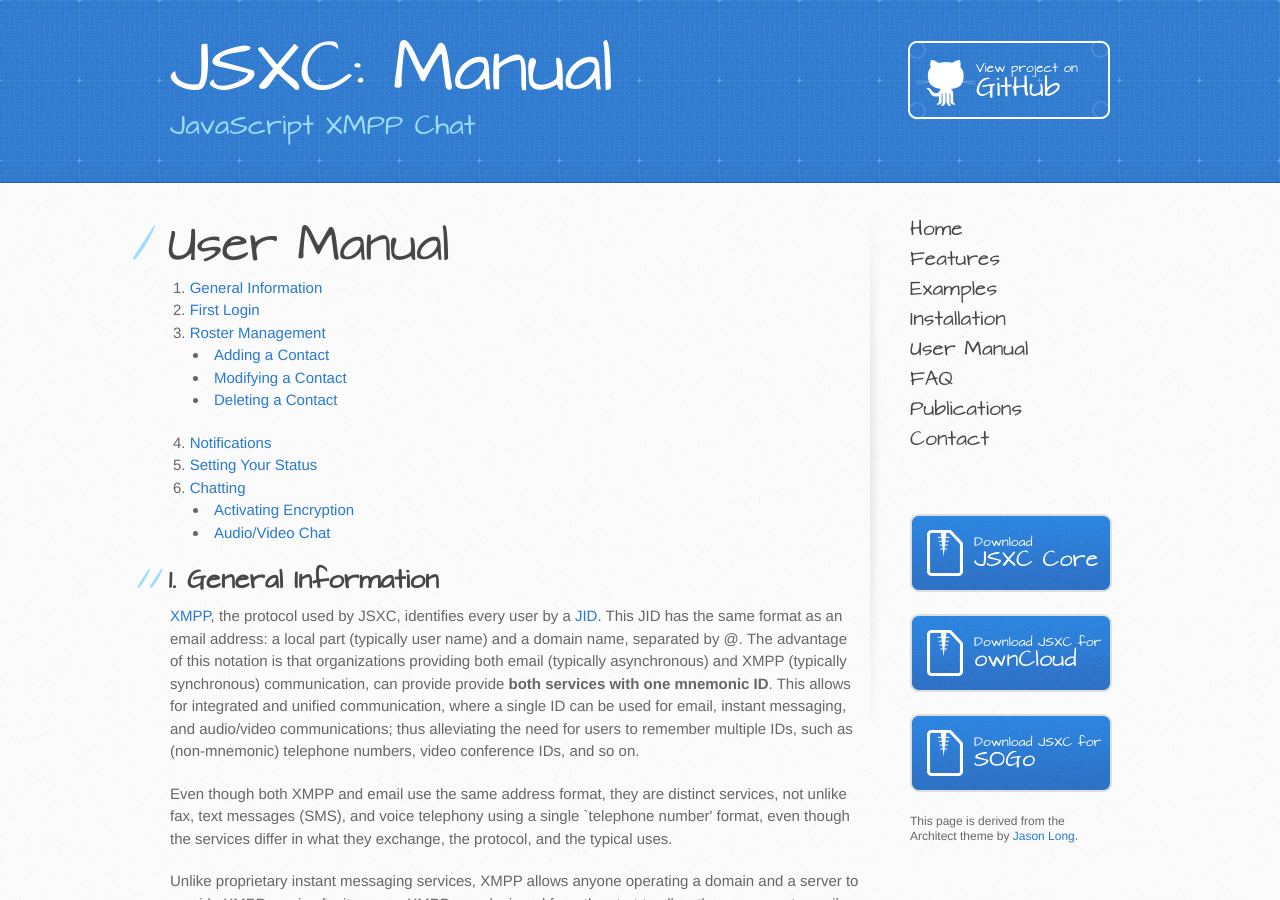
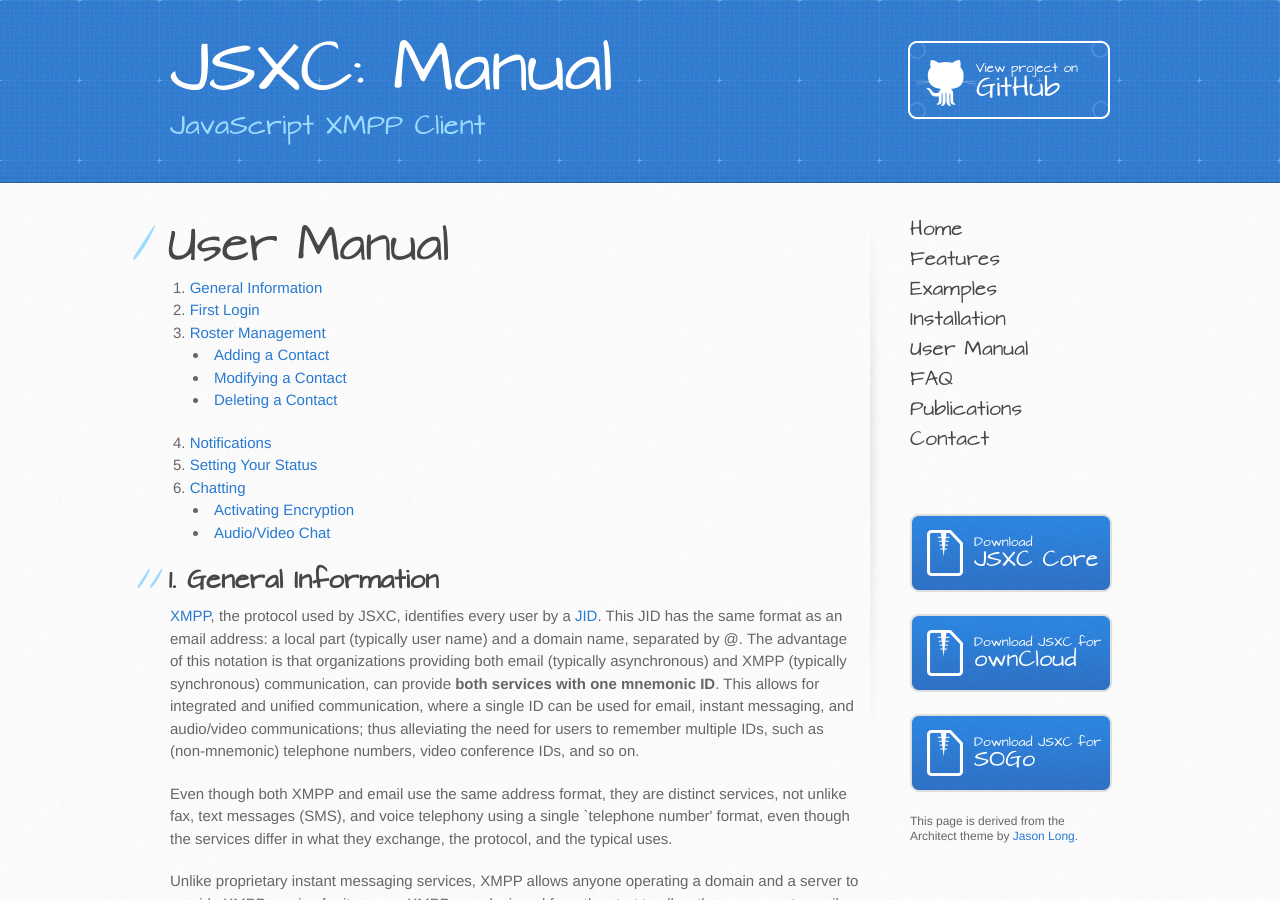
Before and after one commit to jsxc/jsxc.org, a Jekyll site: the page built from manual.html, in a window 1280 px wide and 900 px high. Built offline with Jekyll 4.4.1, drawn with Linux system fonts in a browser that asks for light colours; comment, search, counter and statistics services are not loaded.

Commit message:
fix typos

```diff
--- a/_layouts/default.html
+++ b/_layouts/default.html
@@ -34,7 +34,7 @@
    <header>
       <div class="inner">
          <h1>JSXC{% if page.title %}: {{page.title}}{% endif %}</h1>
-         <h2>JavaScript XMPP Chat</h2>
+         <h2>JavaScript XMPP Client</h2>
          <a href="https://github.com/sualko/jsxc" class="button"><small>View project on</small>GitHub</a>
       </div>
    </header>
--- a/manual.html
+++ b/manual.html
@@ -24,7 +24,7 @@
 
 <h2 class="clear"><a name="intro" class="anchor" href="#intro"><span class="octicon octicon-link"></span></a>1. General Information</h2>
 <p>
-    <a href="faq.html#xmpp">XMPP</a>, the protocol used by JSXC, identifies every user by a <a href="faq.html#jid">JID</a>. This JID has the same format as an email address: a local part (typically user name) and a domain name, separated by @. The advantage of this notation is that organizations providing both email (typically asynchronous) and XMPP (typically synchronous) communication, can provide provide <strong>both services with one mnemonic ID</strong>. This allows for integrated and unified communication, where a single ID can be used for email, instant messaging, and audio/video communications; thus alleviating the need for users to remember multiple IDs, such as (non-mnemonic) telephone numbers, video conference IDs, and so on.
+    <a href="faq.html#xmpp">XMPP</a>, the protocol used by JSXC, identifies every user by a <a href="faq.html#jid">JID</a>. This JID has the same format as an email address: a local part (typically user name) and a domain name, separated by @. The advantage of this notation is that organizations providing both email (typically asynchronous) and XMPP (typically synchronous) communication, can provide <strong>both services with one mnemonic ID</strong>. This allows for integrated and unified communication, where a single ID can be used for email, instant messaging, and audio/video communications; thus alleviating the need for users to remember multiple IDs, such as (non-mnemonic) telephone numbers, video conference IDs, and so on.
 </p>
 
 <p>Even though both XMPP and email use the same address format, they are distinct services, not unlike fax, text messages (SMS), and voice telephony using a single `telephone number' format, even though the services differ in what they exchange, the protocol, and the typical uses.
```
